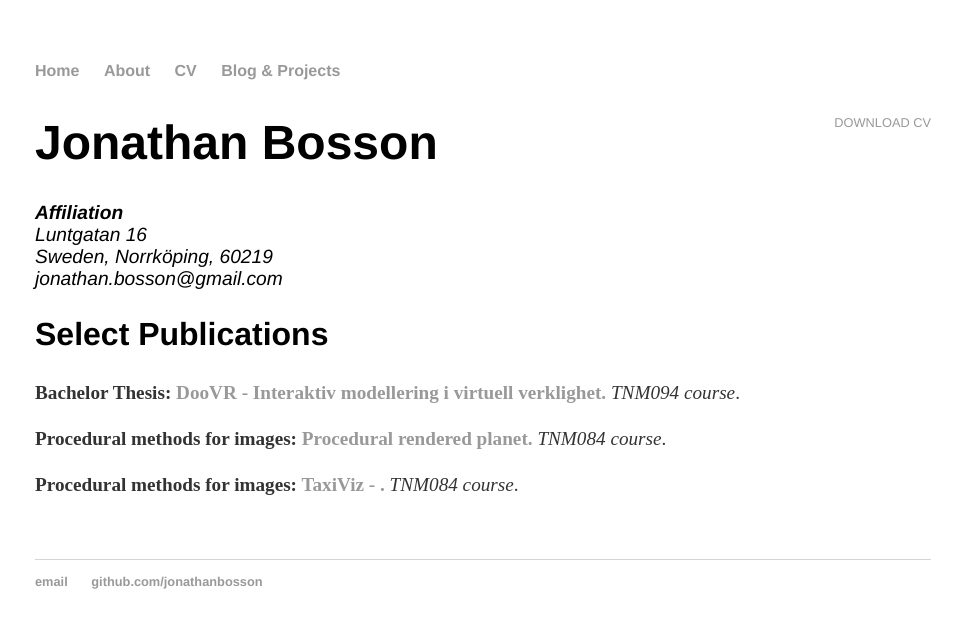
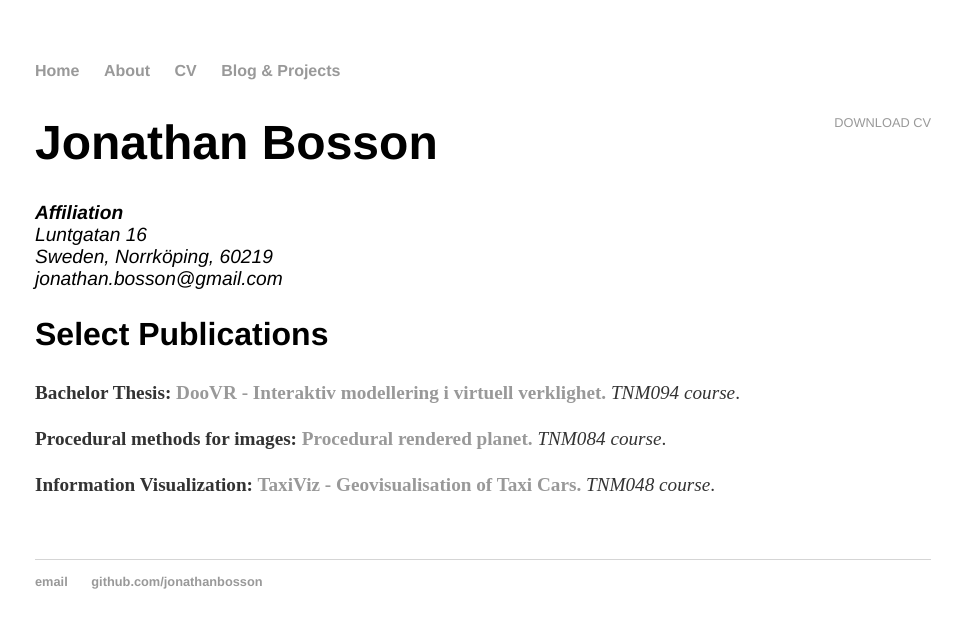
Before and after one commit to jonathanbosson/jonathanbosson.github.io, a Jekyll site: the page built from cv/index.html, in a window 1280 px wide. Shown: the top 628 px of the page, without its empty margins (157-1118 px from the left). Built offline with Jekyll 4.4.1, drawn with Linux system fonts in a browser that asks for light colours.

Commit message:
Reference to reports

```diff
--- a/cv/index.html
+++ b/cv/index.html
@@ -20,7 +20,7 @@ title: CV of Jonathan Bosson
 
 					<p><strong>Procedural methods for images: <a href="#">Procedural rendered planet.</a></strong> <em>TNM084 course</em>.
 
-					<p><strong>Procedural methods for images: <a href="#">TaxiViz - .</a></strong> <em>TNM084 course</em>.
+					<p><strong>Information Visualization: <a href="/reports/taxiviz_jonbo665.pdf">TaxiViz - Geovisualisation of Taxi Cars.</a></strong> <em>TNM048 course</em>.
 
 
 	</div>
```
Also changed, not shown: 1 other file.
